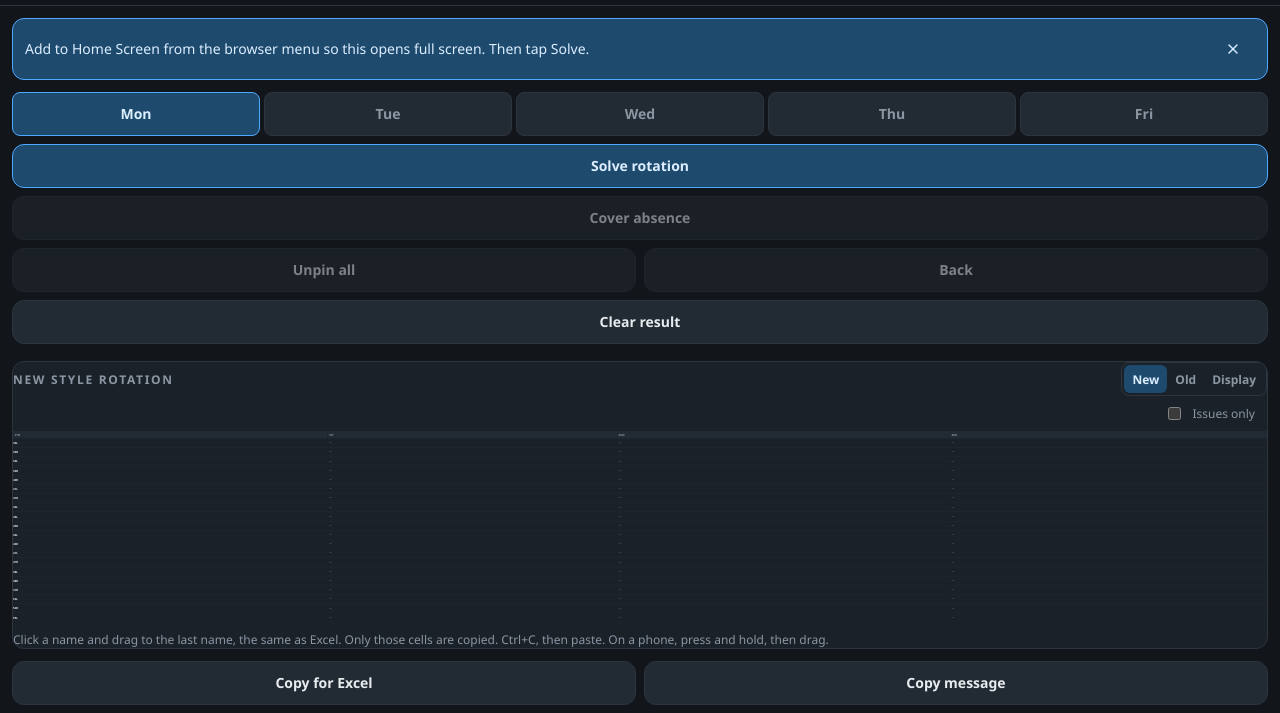
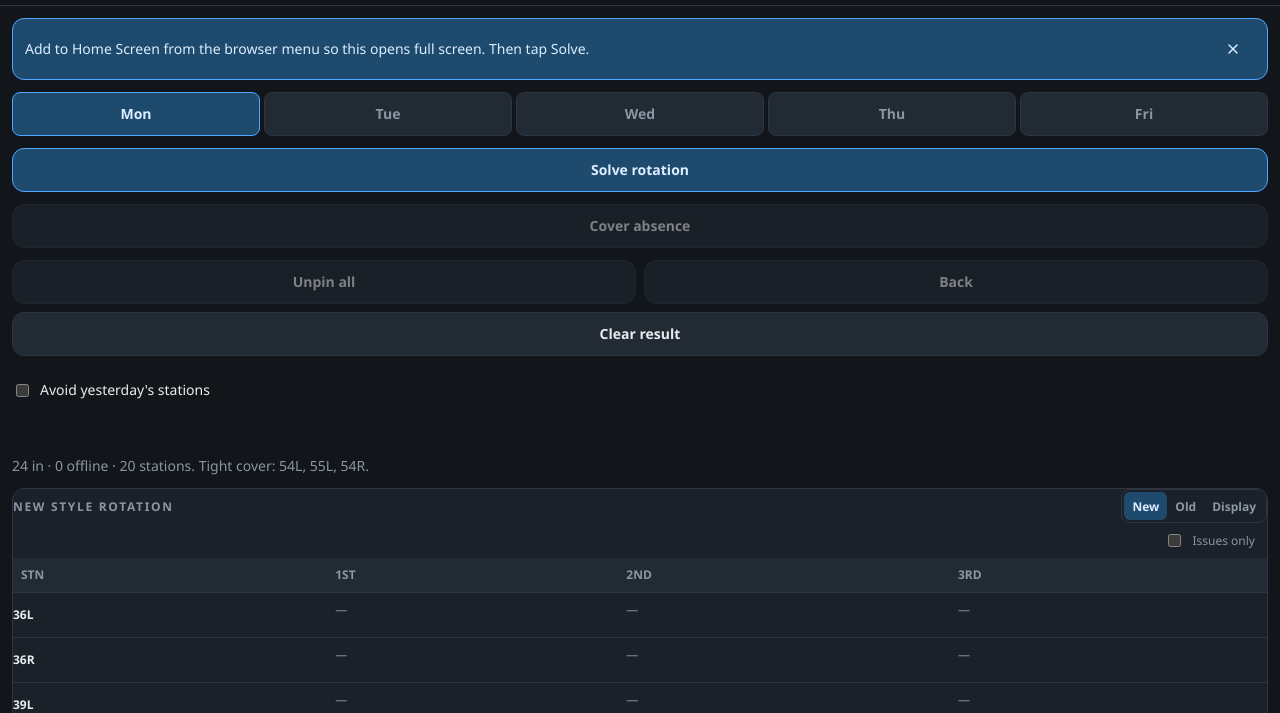
Before and after one commit to kdkjsw4stt-coder/G.Cole-Rotation-Optimizer, a plain HTML site: page index.html in a window 1280 px wide. Shown: the part 87-800 px from the top of the page. Drawn offline with Linux system fonts and the light colour scheme.

Commit message:
Keep the rota as a scrolling list

```diff
--- a/index.html
+++ b/index.html
@@ -1,7 +1,7 @@
 <!DOCTYPE html>
 <html lang="en">
 <head>
-<!-- pages 21 nov fit -->
+<!-- pages 21 nov scroll -->
 <meta charset="utf-8">
 <meta name="viewport" content="width=device-width, initial-scale=1, viewport-fit=cover">
 <title>G.Cole Rotation Optimizer</title>
@@ -45,18 +45,6 @@ b { font-weight: 600; }
 @media (min-width: 800px) {
   .wrap { width: 100%; max-width: none; }
 }
-body.rota-fit { height: 100dvh; overflow: hidden; }
-body.rota-fit #app { height: 100%; display: flex; flex-direction: column; overflow: hidden; }
-body.rota-fit .top { flex-shrink: 0; }
-body.rota-fit .main { flex: 1; min-height: 0; overflow: hidden; display: flex; flex-direction: column; padding-bottom: 8px; }
-.stack.fit { flex: 1; min-height: 0; overflow: hidden; }
-.fit-controls { max-height: 42%; flex-shrink: 0; overflow: auto; display: flex; flex-direction: column; gap: 8px; }
-.card.fit-card { flex: 1; min-height: 0; display: flex; flex-direction: column; overflow: hidden; }
-.fit-card > .row, .fit-card > .check, .fit-card > .fine { flex-shrink: 0; }
-.fit-sheet { flex: 1; min-height: 0; overflow: hidden; }
-.fit-inner { width: max-content; visibility: hidden; }
-.rota.wide { font-size: 14px; }
-.stack.fit > .grid2, .stack.fit > .btn { flex-shrink: 0; }
 .top { position: sticky; top: 0; z-index: 20; border-bottom: 1px solid var(--line); background: color-mix(in srgb, var(--canvas) 94%, transparent); backdrop-filter: blur(10px); padding: 4px 12px 8px; }
 .brand { margin: 0; text-align: right; font-size: 12px; color: var(--muted); }
 .zonebar { display: flex; align-items: center; justify-content: flex-end; gap: 8px; }
@@ -2079,11 +2067,7 @@ function render() {
   apply();
   restoreFocus();
   requestAnimationFrame(apply);
-  requestAnimationFrame(() => {
-    fitDisplay();
-    fitRotaSheet();
-  });
-  document.body.classList.toggle("rota-fit", state.tab === "rota" && ui.rotaStyle === "new" && window.matchMedia("(min-width: 800px)").matches);
+  requestAnimationFrame(fitDisplay);
 }
 
 function hydrate() {
@@ -2842,14 +2826,8 @@ function viewRota() {
     return `<tr><td class="rota-name${gridPicked(row, 0)}" data-r="${row}" data-c="0" data-v="${esc(station)}">${esc(station)}</td>${cells}</tr>`;
   }).join("");
   const empty = rows.length === 0 ? `<tr><td colspan="4" class="muted pad">No repeats or empty slots.</td></tr>` : "";
-  const fit = ui.rotaStyle === "new" && window.matchMedia("(min-width: 800px)").matches;
-  const sheet = ui.display ? "" : (ui.rotaStyle === "old" ? oldSheet(data, board, seats, changed) : `<div class="${fit ? "fit-sheet" : "scroll"} gridbox" data-paste="rota" data-grid="1"${fit ? " data-fit-rota" : ""}>${fit ? `<div class="fit-inner" data-fit-inner>` : ""}
-        <table class="rota${fit ? " wide" : ""}" data-testid="result-table">
-          <thead><tr><th>Stn</th><th>1st</th><th>2nd</th><th>3rd</th></tr></thead>
-          <tbody>${bodyRows}${empty}</tbody>
-        </table>
-      ${fit ? "</div>" : ""}</div>`);
-  const controls = `<div class="days">${days}</div>
+  return `<div class="stack">
+    <div class="days">${days}</div>
     ${trainBox}
     <button type="button" class="btn primary block" data-testid="solve" data-act="solve" ${ui.solving ? "disabled" : ""}>${ui.solving ? "Solving…" : "Solve rotation"}</button>
     <button type="button" class="btn block" data-testid="repair" data-act="cover" ${ui.solving || !state.solve ? "disabled" : ""}>Cover absence</button>
@@ -2861,10 +2839,8 @@ function viewRota() {
     <label class="check"><input type="checkbox" data-act="avoid" ${data.avoidYesterdayEnabled ? "checked" : ""}> Avoid yesterday's stations</label>
     ${statusLine(ui.rotaMsg, ui.rotaTone)}
     <p class="muted">${inn} in · ${offline} offline · ${data.stations.length} stations.${esc(cover)}</p>
-    ${stats}`;
-  return `<div class="stack${fit ? " fit" : ""}">
-    ${fit ? `<div class="fit-controls">${controls}</div>` : controls}
-    <section class="card flush${fit ? " fit-card" : ""}">
+    ${stats}
+    <section class="card flush">
       <div class="row spread">
         <h2>${ui.rotaStyle === "old" ? "Old style rotation" : "New style rotation"}</h2>
         <div class="style-switch" role="group" aria-label="Rotation layout">
@@ -2875,7 +2851,12 @@ function viewRota() {
       </div>
       ${ui.rotaStyle === "new" ? `<label class="check small right"><input type="checkbox" data-act="issues" ${ui.issuesOnly ? "checked" : ""}> Issues only</label>` : ""}
       ${changed.size ? `<p class="fine">A small dot marks a name that changed.</p>` : ""}
-      ${sheet}
+      ${ui.display ? "" : (ui.rotaStyle === "old" ? oldSheet(data, board, seats, changed) : `<div class="scroll gridbox" data-paste="rota" data-grid="1">
+        <table class="rota" data-testid="result-table">
+          <thead><tr><th>Stn</th><th>1st</th><th>2nd</th><th>3rd</th></tr></thead>
+          <tbody>${bodyRows}${empty}</tbody>
+        </table>
+      </div>`)}
       <p class="fine">${ui.rotaStyle === "old" ? "Click a box and drag to the last box, the same as Excel. Only those cells are copied. Ctrl+C, then paste. A click without dragging still adds or removes a 1. On a phone, press and hold, then drag." : "Click a name and drag to the last name, the same as Excel. Only those cells are copied. Ctrl+C, then paste. On a phone, press and hold, then drag."}</p>
     </section>
     <div class="grid2">
@@ -3740,28 +3721,6 @@ function copyExec(text) {
   box.remove();
   return copied;
 }
-function fitRotaSheet() {
-  const frame = document.querySelector("[data-fit-rota]");
-  const inner = document.querySelector("[data-fit-inner]");
-  if (!frame || !inner) return;
-  const table = inner.querySelector("table");
-  if (!table) return;
-  const boxW = frame.clientWidth;
-  const boxH = frame.clientHeight;
-  if (boxW < 1 || boxH < 1) return;
-  table.style.width = `${boxW}px`;
-  let height = table.offsetHeight;
-  if (height < 1) return;
-  let scale = boxH / height;
-  table.style.width = `${boxW / scale}px`;
-  height = table.offsetHeight;
-  if (height > 0) scale = boxH / height;
-  inner.style.transform = `scale(${scale})`;
-  inner.style.transformOrigin = "top left";
-  inner.style.visibility = "visible";
-  inner.style.width = "max-content";
-}
-
 function fitDisplay() {
   const frame = document.querySelector("[data-fit]");
   const inner = document.querySelector("[data-fit-inner]");
@@ -4026,10 +3985,6 @@ document.addEventListener("keydown", (event) => {
   }
 });
 
-window.matchMedia("(min-width: 800px)").addEventListener("change", () => {
-  if (state.ready && state.tab === "rota") render();
-});
-window.addEventListener("resize", fitRotaSheet);
 hydrate();
 
 </script>
```
